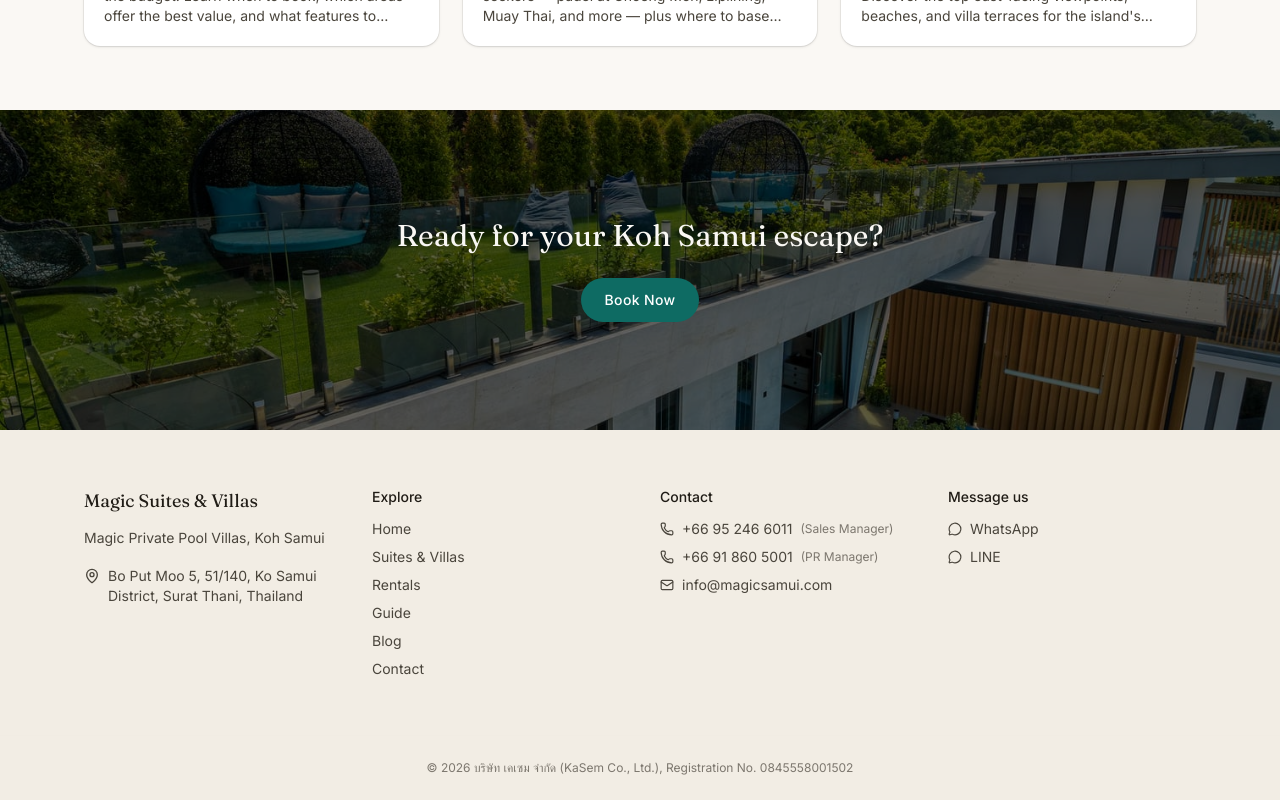
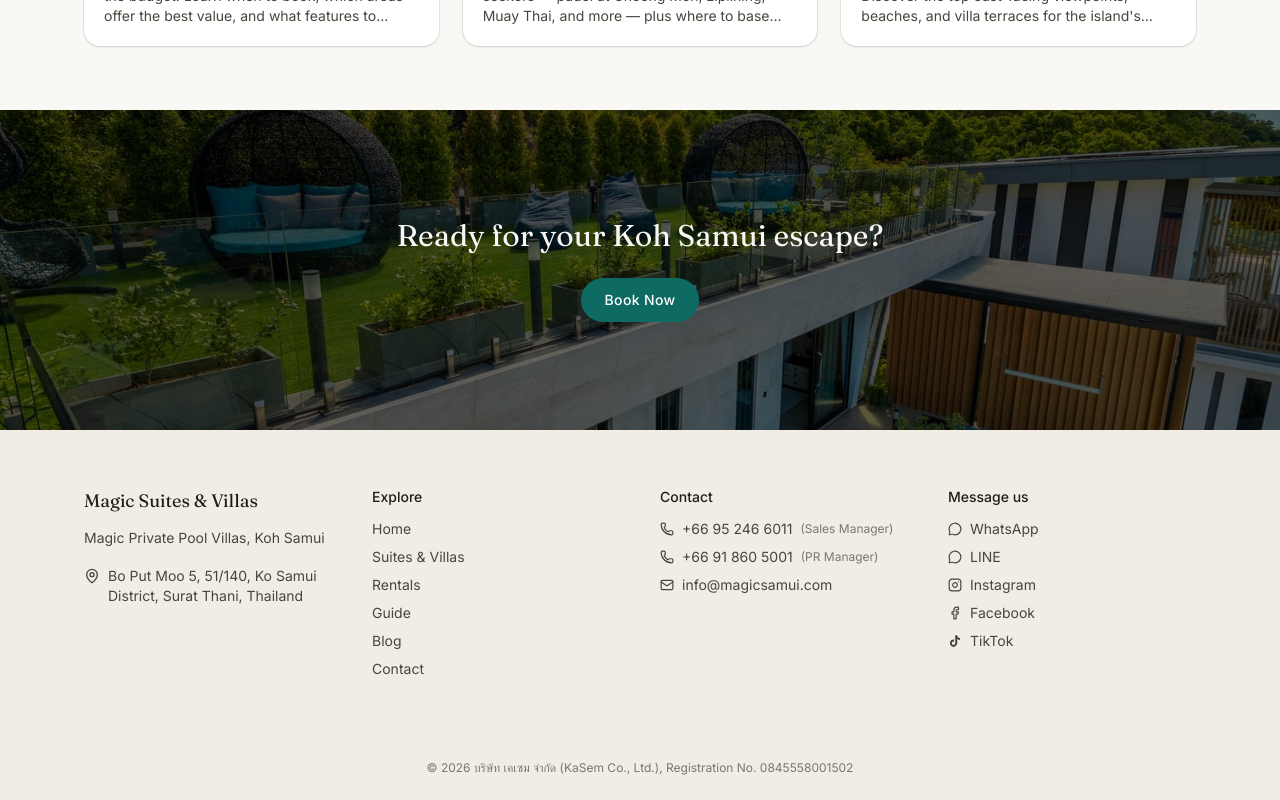
Before and after one commit to eldor1274/magicsamui-website, a Next.js app: page / in a window 1280 px wide. Shown: the part 4485-5285 px from the top of the page. Built offline with nearby package versions, Linux system fonts and the light colour scheme; no server answers.

Commit message:
Add Instagram, Facebook and TikTok links to footer and contact page
Footer's Message us column lists them under WhatsApp and LINE; the
contact page gets matching cards with handles. Brand icons are inline
SVGs since lucide-react dropped its brand set.

```diff
--- a/src/app/contact/page.tsx
+++ b/src/app/contact/page.tsx
@@ -1,6 +1,7 @@
 import type { Metadata } from "next";
 import { Phone, MessageCircle, Mail, MapPin } from "lucide-react";
 import ContactForm from "@/components/ContactForm";
+import { InstagramIcon, FacebookIcon, TikTokIcon } from "@/components/SocialIcons";
 import { site } from "@/data/site";
 
 export const metadata: Metadata = {
@@ -29,6 +30,48 @@ export default function ContactPage() {
               <div>
                 <p className="font-medium text-ink">LINE</p>
                 <p className="text-sm text-ink-soft">@Eldor1274</p>
+              </div>
+            </a>
+            <a
+              href={site.instagram}
+              target="_blank"
+              rel="noopener noreferrer"
+              className="flex items-center gap-3 rounded-xl bg-stone-100 p-4 hover:bg-sand-light/40"
+            >
+              <span className="text-pool">
+                <InstagramIcon size={20} />
+              </span>
+              <div>
+                <p className="font-medium text-ink">Instagram</p>
+                <p className="text-sm text-ink-soft">@magic1samui</p>
+              </div>
+            </a>
+            <a
+              href={site.facebook}
+              target="_blank"
+              rel="noopener noreferrer"
+              className="flex items-center gap-3 rounded-xl bg-stone-100 p-4 hover:bg-sand-light/40"
+            >
+              <span className="text-pool">
+                <FacebookIcon size={20} />
+              </span>
+              <div>
+                <p className="font-medium text-ink">Facebook</p>
+                <p className="text-sm text-ink-soft">Magicsamui Villas&amp;Suites</p>
+              </div>
+            </a>
+            <a
+              href={site.tiktok}
+              target="_blank"
+              rel="noopener noreferrer"
+              className="flex items-center gap-3 rounded-xl bg-stone-100 p-4 hover:bg-sand-light/40"
+            >
+              <span className="text-pool">
+                <TikTokIcon size={20} />
+              </span>
+              <div>
+                <p className="font-medium text-ink">TikTok</p>
+                <p className="text-sm text-ink-soft">@magic.suites</p>
               </div>
             </a>
             {site.phones.map((p) => (
--- a/src/components/Footer.tsx
+++ b/src/components/Footer.tsx
@@ -1,5 +1,6 @@
 import Link from "next/link";
 import { MessageCircle, Phone, Mail, MapPin } from "lucide-react";
+import { InstagramIcon, FacebookIcon, TikTokIcon } from "@/components/SocialIcons";
 import { nav, site } from "@/data/site";
 
 export default function Footer() {
@@ -62,6 +63,36 @@ export default function Footer() {
                 <MessageCircle size={14} /> LINE
               </a>
             </li>
+            <li>
+              <a
+                href={site.instagram}
+                target="_blank"
+                rel="noopener noreferrer"
+                className="flex items-center gap-2 hover:text-pool"
+              >
+                <InstagramIcon size={14} /> Instagram
+              </a>
+            </li>
+            <li>
+              <a
+                href={site.facebook}
+                target="_blank"
+                rel="noopener noreferrer"
+                className="flex items-center gap-2 hover:text-pool"
+              >
+                <FacebookIcon size={14} /> Facebook
+              </a>
+            </li>
+            <li>
+              <a
+                href={site.tiktok}
+                target="_blank"
+                rel="noopener noreferrer"
+                className="flex items-center gap-2 hover:text-pool"
+              >
+                <TikTokIcon size={14} /> TikTok
+              </a>
+            </li>
           </ul>
         </div>
       </div>
--- /dev/null
+++ b/src/components/SocialIcons.tsx
@@ -0,0 +1,58 @@
+// Brand icons — lucide-react removed its brand set, so these mirror the
+// classic lucide strokes (Instagram/Facebook) plus a filled TikTok glyph,
+// all sized via the same currentColor convention.
+interface IconProps {
+  size?: number;
+}
+
+export function InstagramIcon({ size = 16 }: IconProps) {
+  return (
+    <svg
+      viewBox="0 0 24 24"
+      width={size}
+      height={size}
+      fill="none"
+      stroke="currentColor"
+      strokeWidth="2"
+      strokeLinecap="round"
+      strokeLinejoin="round"
+      aria-hidden="true"
+    >
+      <rect width="20" height="20" x="2" y="2" rx="5" ry="5" />
+      <path d="M16 11.37A4 4 0 1 1 12.63 8 4 4 0 0 1 16 11.37z" />
+      <line x1="17.5" x2="17.51" y1="6.5" y2="6.5" />
+    </svg>
+  );
+}
+
+export function FacebookIcon({ size = 16 }: IconProps) {
+  return (
+    <svg
+      viewBox="0 0 24 24"
+      width={size}
+      height={size}
+      fill="none"
+      stroke="currentColor"
+      strokeWidth="2"
+      strokeLinecap="round"
+      strokeLinejoin="round"
+      aria-hidden="true"
+    >
+      <path d="M18 2h-3a5 5 0 0 0-5 5v3H7v4h3v8h4v-8h3l1-4h-4V7a1 1 0 0 1 1-1h3z" />
+    </svg>
+  );
+}
+
+export function TikTokIcon({ size = 16 }: IconProps) {
+  return (
+    <svg
+      viewBox="0 0 24 24"
+      width={size}
+      height={size}
+      fill="currentColor"
+      aria-hidden="true"
+    >
+      <path d="M19.59 6.69a4.83 4.83 0 0 1-3.77-4.25V2h-3.45v13.67a2.89 2.89 0 0 1-5.2 1.74 2.89 2.89 0 0 1 2.31-4.64 2.93 2.93 0 0 1 .88.13V9.4a6.84 6.84 0 0 0-1-.05A6.33 6.33 0 0 0 5 20.1a6.34 6.34 0 0 0 10.86-4.43v-7a8.16 8.16 0 0 0 4.77 1.52v-3.4a4.85 4.85 0 0 1-1-.1z" />
+    </svg>
+  );
+}
--- a/src/data/site.ts
+++ b/src/data/site.ts
@@ -12,6 +12,9 @@ export const site = {
   ],
   whatsapp: "https://wa.me/66952466011",
   line: "https://line.me/R/ti/p/~Eldor1274",
+  instagram: "https://www.instagram.com/magic1samui",
+  facebook: "https://www.facebook.com/magic1samui",
+  tiktok: "https://www.tiktok.com/@magic.suites",
   email: "info@magicsamui.com",
   cloudbedsReservationUrl: "https://hotels.cloudbeds.com/reservation/eCMgPn",
   cloudbedsPropertyCode: "eCMgPn",
```
